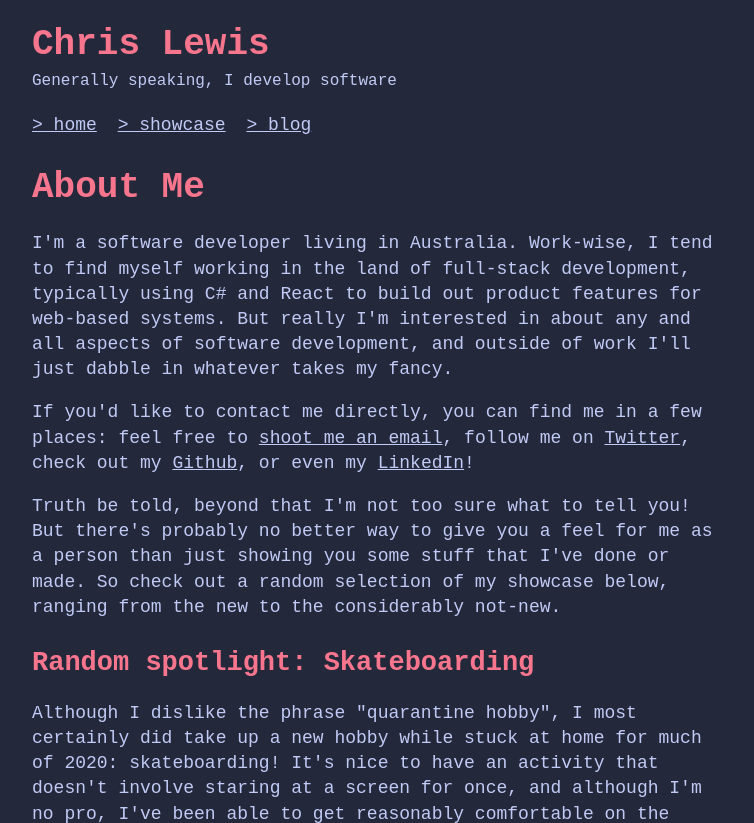
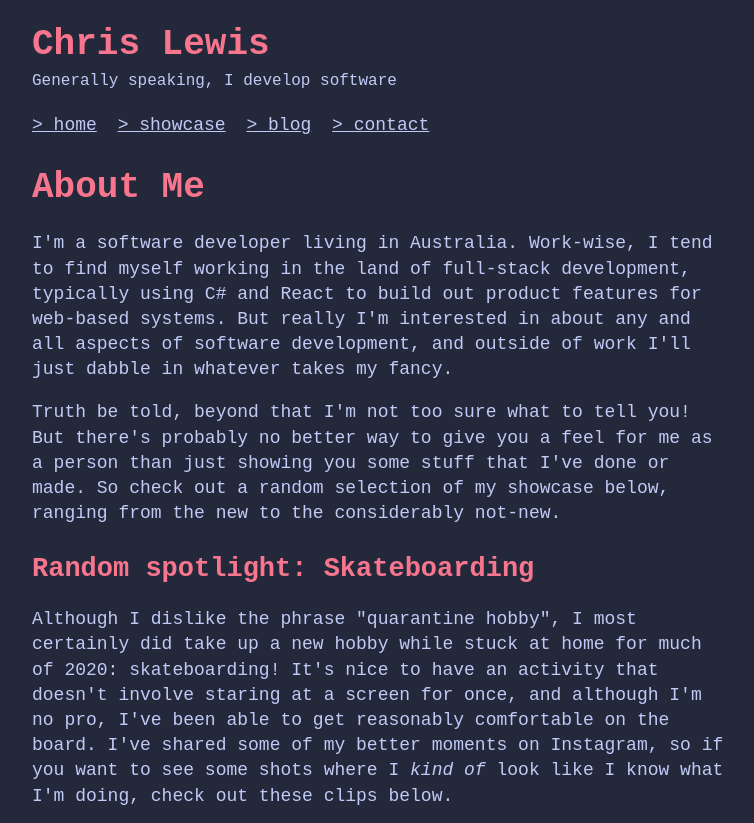
Before and after one commit to chrislewisdev/chrislewisdev, a Jekyll site: the page built from index.html, in a window 1280 px wide, cut to the strip 0-823 px from the top of the page. Shown: the whole strip, without its empty margins (258-1012 px from the left). Built offline with Jekyll 4.4.1, drawn with Linux system fonts in a browser that asks for light colours.

Commit message:
Add contact page

```diff
--- a/_layouts/default.html
+++ b/_layouts/default.html
@@ -20,6 +20,7 @@
                     <a href="/">&gt; home</a>
                     <a href="/showcase/">&gt; showcase</a>
                     <a href="/blog/">&gt; blog</a>
+                    <a href="/contact/">&gt; contact</a>
                 </nav>
             </div>
         </div>
--- a/index.html
+++ b/index.html
@@ -6,13 +6,6 @@
 <h1>About Me</h1>
 <p>
     I'm a software developer living in Australia. Work-wise, I tend to find myself working in the land of full-stack development, typically using C# and React to build out product features for web-based systems. But really I'm interested in about any and all aspects of software development, and outside of work I'll just dabble in whatever takes my fancy.
-</p>
-<p>
-    If you'd like to contact me directly, you can find me in a few places:
-    feel free to <a href="mailto:chris@chrislewisdev.com">shoot me an email</a>,
-    follow me on <a href="https://twitter.com/chrislewisdev">Twitter</a>,
-    check out my <a href="https://github.com/chrislewisdev">Github</a>,
-    or even my <a href="https://www.linkedin.com/in/chrislewisdeveloper/">LinkedIn</a>!
 </p>
 <p>
     Truth be told, beyond that I'm not too sure what to tell you! But there's probably no better way to give you a feel for me as a person than just showing you some stuff that I've done or made. So check out a random selection of my showcase below, ranging from the new to the considerably not-new.
```
Also changed, not shown: contact.html (added, +14 -0 lines).
